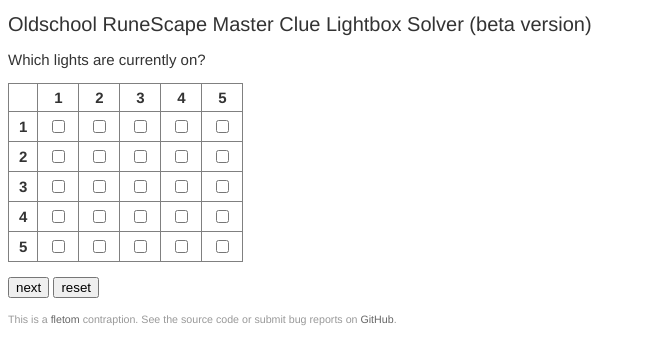
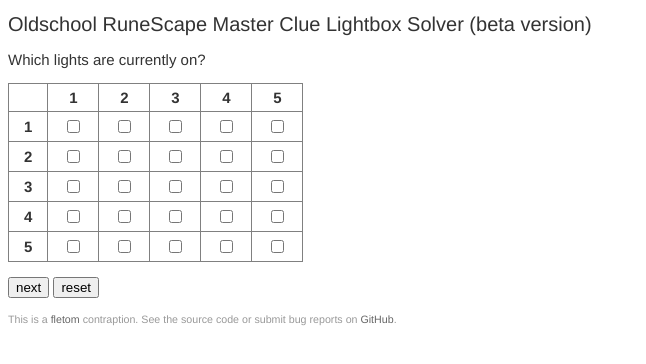
Before and after one commit to fletom/osrs-lightbox-solver, a plain HTML site: page index.html in a window 1280 px wide. Shown: the whole page, without its empty margins (0-646 px from the left). Drawn offline with nearby package versions, Linux system fonts and the light colour scheme.

Commit message:
increase table padding to be visually closer to the actual game

```diff
--- a/main.css
+++ b/main.css
@@ -17,7 +17,7 @@
 #matrix th, #matrix td {
 	border: 1px solid;
 	border-color: inherit;
-	padding: 5px 10px 5px 10px;
+	padding: 5px 15px 5px 15px;
 }
 
 
```
